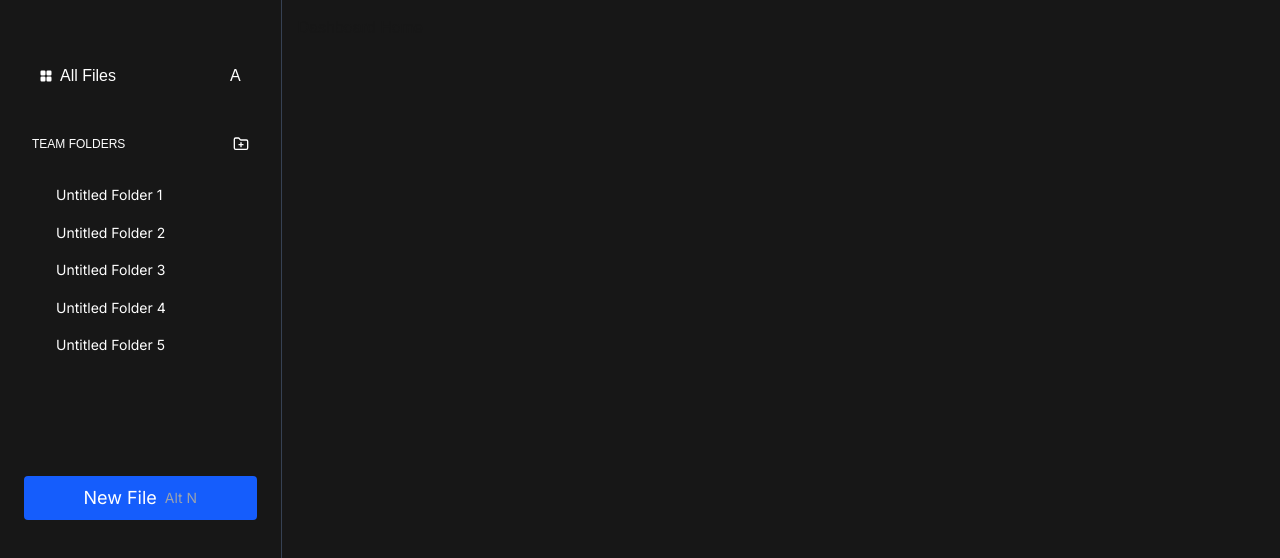
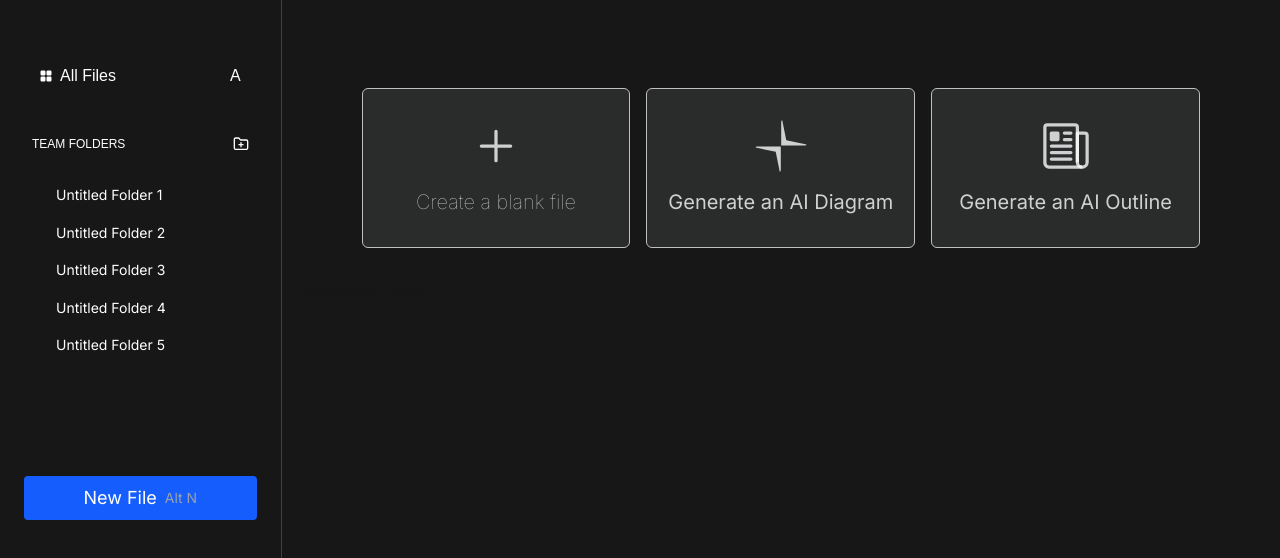
Before and after one commit to Zynalex9/board.io, a Next.js app: page /dashboard in a window 1280 px wide. Shown: the top 558 px of the page. Built offline with nearby package versions, Linux system fonts and the light colour scheme; no server answers.

Commit message:
Dummy placeholders

```diff
--- a/app/dashboard/layout.tsx
+++ b/app/dashboard/layout.tsx
@@ -1,16 +1,18 @@
-'use client'
 import React from "react";
 import { Sidebar } from "./Sidebar";
-import { Provider } from "react-redux";
-import store from "@/store/store";
+import { AllBoxes } from "@/components/DashboardLayout/AllBoxes";
+import { ReduxProvider } from "../providers";
 
 export default function Layout({ children }: { children: React.ReactNode }) {
   return (
-    <Provider store={store}>
+    <ReduxProvider>
       <div className="flex bg-[#171717] min-h-screen">
         <Sidebar />
-        <main className="flex-1 p-4  ml-[22%] bg-[#171717]">{children}</main>
+        <main className="flex-1 p-4  ml-[22%] bg-[#171717]">
+          <AllBoxes />
+          {children}
+        </main>
       </div>
-    </Provider>
+    </ReduxProvider>
   );
 }
--- a/app/globals.css
+++ b/app/globals.css
@@ -8,6 +8,7 @@
 @theme inline {
   --color-background: var(--background);
   --color-foreground: var(--foreground);
+  --color-primary-bg:#2A2B2B;
   --font-sans: var(--font-geist-sans);
   --font-mono: var(--font-geist-mono);
   --shadow-input:
@@ -17,7 +18,16 @@
 --font-Inter: "Inter", sans-serif;
 
 }
+.silver-border {
+  border: 0.25px solid silver;
+  border-radius: 6px;
+  padding: 10px;
+}
 
+
+.silver-border:hover {
+  border-color: white;        /* change to gray on hover */
+}
 @media (prefers-color-scheme: dark) {
   :root {
     --background: #0a0a0a;
--- /dev/null
+++ b/components/DashboardLayout/AllBoxes.tsx
@@ -0,0 +1,23 @@
+import React from "react";
+import { SiPolestar } from "react-icons/si";
+import { IoNewspaperOutline,IoAddOutline  } from "react-icons/io5";
+
+export const AllBoxes = () => {
+  return (
+    <div className="my-8 grid grid-cols-3 gap-4 px-16">
+      <div className="flex flex-col items-center mt-10 justify-center silver-border bg-primary-bg  h-40 cursor-pointer hover:bg-[#2A2B2B] hover:text-white transition-all duration-100 text-gray-50/80 space-y-4">
+        <IoAddOutline size={52} />
+        <p className="font-Inter text-xl font-thin">Create a blank file</p>
+      </div>
+      <div className="flex flex-col items-center mt-10 justify-center silver-border bg-primary-bg  h-40 cursor-pointer hover:bg-[#2A2B2B] hover:text-white transition-all duration-100 text-gray-50/80 space-y-4">
+        <SiPolestar size={52} />
+        <p className="font-Inter text-xl">Generate an AI Diagram</p>
+      </div>
+      <div className="flex flex-col items-center mt-10 justify-center silver-border bg-primary-bg  h-40 cursor-pointer hover:bg-[#2A2B2B] hover:text-white transition-all duration-100 text-gray-50/80 space-y-4">
+      <IoNewspaperOutline size={52} />
+        <p className="font-Inter text-xl">Generate an AI Outline</p>
+      </div>
+
+    </div>
+  );
+};
--- a/components/Sidebar/SingleFolder.tsx
+++ b/components/Sidebar/SingleFolder.tsx
@@ -1,3 +1,4 @@
+'use client'
 import { isActiveLink } from "@/lib/helper";
 import { FolderPlus } from "lucide-react";
 import Link from "next/link";
--- a/package.json
+++ b/package.json
@@ -32,6 +32,7 @@
     "react": "19.1.0",
     "react-dom": "19.1.0",
     "react-hook-form": "^7.62.0",
+    "react-icons": "^5.5.0",
     "react-redux": "^9.2.0",
     "simplex-noise": "^4.0.3",
     "sonner": "^2.0.7",
```
Also changed, not shown: 1 other file (tests, documents, lock files or other folders).
